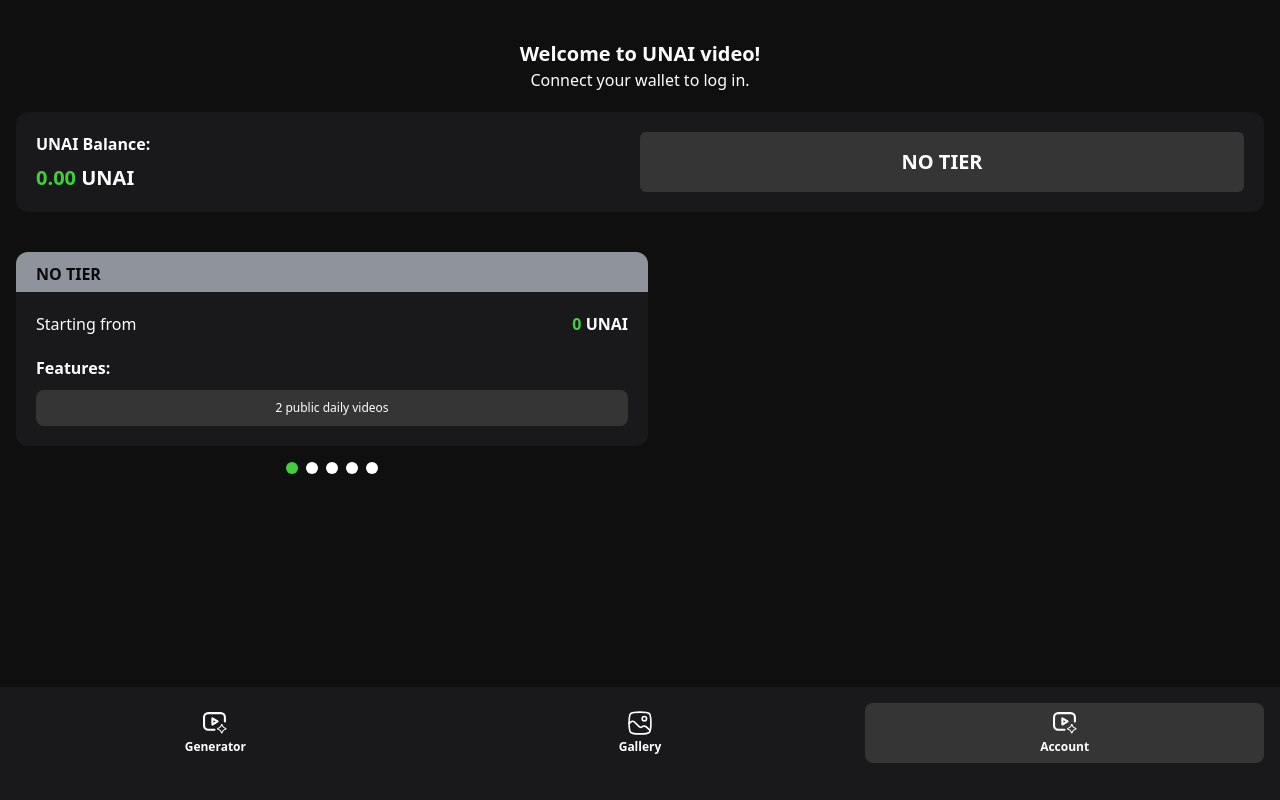
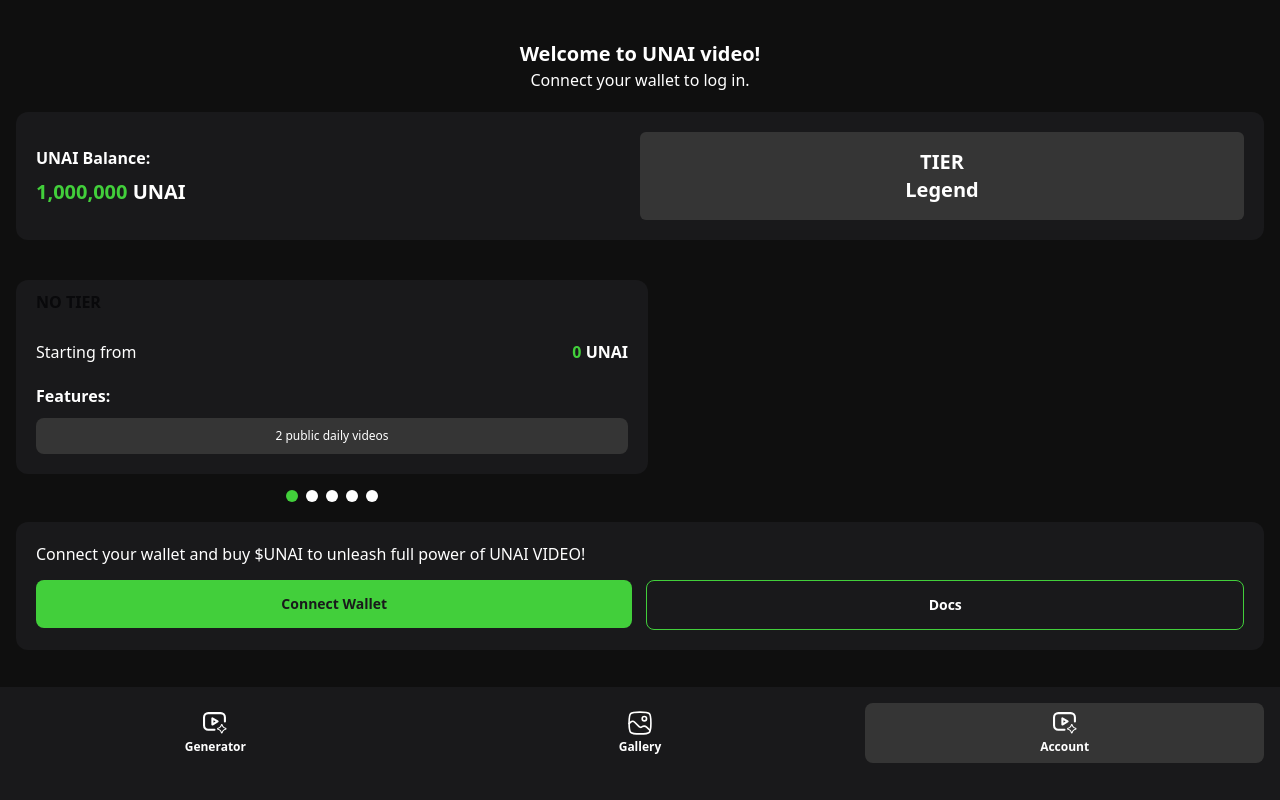
Before and after one commit to root9464/NextJs_UnaiVideo, a Next.js app: page /account in a window 1280 px wide. Built offline with nearby package versions, Linux system fonts and the light colour scheme.

Commit message:
finish create account page

```diff
--- a/src/app/api/user/route.ts
+++ b/src/app/api/user/route.ts
@@ -3,8 +3,9 @@
 import { NextRequest, NextResponse } from 'next/server';
 
 export async function POST(req: NextRequest) {
-  try {
   const user: User = await req.json();
+
+  if (!user) return NextResponse.json({ status: 'Error', success: false, error: 'User data is required' }, { status: 400 });
 
   const existingUser = await prisma.user.findFirst({
     where: {
@@ -13,13 +14,19 @@
   });
 
   if (existingUser) {
-      if (existingUser.firstName !== user.firstName || existingUser.lastName !== user.lastName || existingUser.tier !== user.tier) {
+    if (
+      existingUser.firstName !== user.firstName ||
+      existingUser.lastName !== user.lastName ||
+      existingUser.tier !== user.tier ||
+      existingUser.wallet !== user.wallet
+    ) {
       const updatedUser = await prisma.user.update({
         where: { id: existingUser.id },
         data: {
           firstName: user.firstName,
           lastName: user.lastName,
           tier: user.tier,
+          wallet: user.wallet,
         },
       });
       return NextResponse.json({
@@ -41,17 +48,6 @@
     success: true,
     user: newUser,
   });
-  } catch (error) {
-    console.error('Error saving user:', error);
-    return NextResponse.json(
-      {
-        status: 'Error',
-        success: false,
-        error: 'Failed to save user to the database.',
-      },
-      { status: 500 },
-    );
-  }
 }
 
 export async function GET(req: NextRequest) {
--- a/src/components/Carousel.tsx
+++ b/src/components/Carousel.tsx
@@ -1,5 +1,6 @@
 'use client';
 
+import { calculateColor } from '@/modules/Account/func/funcs';
 import { Tier } from '@/shared/types/types';
 import { motion, useMotionValue } from 'motion/react';
 import { Dispatch, SetStateAction, useEffect, useState } from 'react';
@@ -20,17 +21,6 @@
   mass: 3,
   stiffness: 400,
   damping: 50,
-};
-
-const calculateColor = (tier: Tier) => {
-  const colors = {
-    null: 'bg-[#8E939C]',
-    Pioneer: 'bg-[#54E584]',
-    Champion: 'bg-[#79CEFF]',
-    Hero: 'bg-[#BD6DFF]',
-    Legend: 'bg-[#FFA459]',
-  };
-  return colors[tier as keyof typeof colors] || colors.null;
 };
 
 export const SwipeCarousel = ({ blockContent }: { blockContent: CarouselProps[] }) => {
@@ -95,7 +85,7 @@
           style={{ transform: 'none' }}
           className={`relative flex h-full w-full shrink-0 flex-col rounded-xl bg-uiDarkGray`}
         >
-          <div className={`text-uiBlack h-10 w-full rounded-t-xl px-5 py-2.5 ${calculateColor(value.tier)}`}>
+          <div className={`h-10 w-full rounded-t-xl px-5 py-2.5 text-uiBlack bg-${calculateColor(value.tier)}`}>
             <p className='text-base font-semibold'>{value.headerText}</p>
           </div>
 
--- a/src/modules/Account/Module.tsx
+++ b/src/modules/Account/Module.tsx
@@ -1,4 +1,5 @@
 import { SwipeCarousel } from '@/components/Carousel';
+import { TiersBlock } from './components/TIers';
 import { TIERS_DATA } from './constants/const';
 
 export const AccountPageFlow = () => {
@@ -6,19 +7,17 @@
     <div className='relative h-[calc(100%-113px)] w-full px-4 py-5'>
       <WelcomeText />
 
-      <div className='grid h-fit w-full grid-cols-2 rounded-xl bg-uiDarkGray p-5'>
-        <div className='flex h-full w-full flex-col gap-y-2'>
-          <p className='text-base font-semibold'>UNAI Balance:</p>
-          <p className='text-xl font-semibold'>
-            <span className='text-uiLime'>0.00</span> UNAI
-          </p>
-        </div>
-        <div className='rounded-[6px] bg-uiPrimaryLightGray p-4 text-center'>
-          <p className='text-xl font-semibold'>NO TIER</p>
+      <TiersBlock tier={'Legend'} unaiTokens={1_000_000} />
+
+      <SwipeCarousel blockContent={TIERS_DATA} />
+
+      <div className='mt-5 flex h-max w-full flex-col gap-[14px] rounded-xl bg-uiDarkGray p-5'>
+        <h3 className='text-base'>Connect your wallet and buy $UNAI to unleash full power of UNAI VIDEO!</h3>
+        <div className='flex h-fit w-full flex-row gap-[14px]'>
+          <button className='h-fit w-full rounded-[8px] bg-uiLime px-3 py-[14px] text-sm font-semibold text-uiDarkGray'>Connect Wallet</button>
+          <button className='h-fit w-full rounded-[8px] border border-uiLime bg-transparent px-3 py-[14px] text-sm font-semibold'>Docs</button>
         </div>
       </div>
-
-      <SwipeCarousel blockContent={TIERS_DATA} />
     </div>
   );
 };
--- /dev/null
+++ b/src/modules/Account/components/TIers.tsx
@@ -0,0 +1,26 @@
+'use client';
+import { Tier } from '@shared/types/types';
+import { calculateColor } from '../func/funcs';
+
+export const TiersBlock = ({ tier, unaiTokens }: { tier: Tier; unaiTokens: number }) => {
+  const tierColor = calculateColor(tier);
+  return (
+    <div className='grid h-fit w-full grid-cols-2 rounded-xl bg-uiDarkGray p-5'>
+      <div className='flex h-full w-full flex-col justify-center gap-y-2'>
+        <p className='text-base font-semibold'>UNAI Balance:</p>
+        <p className='text-xl font-semibold'>
+          <span className='text-uiLime'>{(tier && unaiTokens.toLocaleString()) || '0.00'}</span> UNAI
+        </p>
+      </div>
+      <div className='rounded-[6px] bg-uiPrimaryLightGray p-4 text-center'>
+        {tier ? (
+          <p className='flex flex-col text-xl font-semibold'>
+            TIER <span className={`text-${tierColor}`}>{tier}</span>
+          </p>
+        ) : (
+          <p className='text-xl font-semibold'>NO TIER</p>
+        )}
+      </div>
+    </div>
+  );
+};
--- /dev/null
+++ b/src/modules/Account/func/funcs.ts
@@ -0,0 +1,12 @@
+import { Tier } from '@shared/types/types';
+
+export const calculateColor = (tier: Tier) => {
+  const colors = {
+    null: '[#8E939C]',
+    Pioneer: '[#54E584]',
+    Champion: '[#79CEFF]',
+    Hero: '[#BD6DFF]',
+    Legend: '[#FFA459]',
+  };
+  return colors[tier as keyof typeof colors] || colors.null;
+};
--- a/src/modules/Main/Module.tsx
+++ b/src/modules/Main/Module.tsx
@@ -101,7 +101,7 @@
 
   return (
     <div className='relative h-[calc(100%-113px)] w-full px-4 py-5'>
-      <Limits />
+      <Limits tokenValue={2} />
       <div className='mt-[14px] flex h-72 w-full items-center justify-center rounded-xl border border-uiLime/30 bg-uiDarkGray outline-none'>
         {isSuccess && isDataSuccess && (
           <video src={data.video} controls className='h-full w-full rounded-xl border border-uiLime/30 bg-lime-400 object-cover outline-none' />
--- a/src/modules/Main/components/Limits.tsx
+++ b/src/modules/Main/components/Limits.tsx
@@ -2,11 +2,11 @@
 import LabelLogo from '@public/svg/LabelLogo.svg';
 import Link from 'next/link';
 
-export const Limits = () => (
+export const Limits = ({ tokenValue }: { tokenValue: number }) => (
   <div className='relative flex h-[100px] w-full flex-row justify-between gap-x-1 bg-[#09090B]'>
     <div className='flex h-full w-full flex-col rounded-bl-xl rounded-tl-xl bg-uiDarkGray px-5 py-4 text-start font-semibold'>
       <h3 className='text-base'>Tokens left:</h3>
-      <h2 className='text-[32px]'>2</h2>
+      <h2 className='text-[32px]'>{tokenValue}</h2>
     </div>
     <img src={LabelLogo.src} alt='' className='absolute left-1/2 h-[43px] w-[60px] -translate-x-1/2 transform' />
     <div className='flex h-full w-full flex-col items-center justify-center rounded-br-xl rounded-tr-xl bg-uiDarkGray px-5 py-4'>
--- a/src/modules/Main/func/getTier.ts
+++ b/src/modules/Main/func/getTier.ts
@@ -1,19 +1,31 @@
-import { Tier, User } from '@/shared/types/types';
+import { User } from '@/shared/types/types';
 
-export const calculateTier = (user: User, tokens: number): Tier => {
+export const calculateTier = (user: User, tokens: number) => {
   const required = user.wallet && user.wallet.startsWith('0x') ? true : false;
   switch (true) {
     case required && tokens >= 50_000:
-      return 'Pioneer';
+      return {
+        tier: 'Pioneer',
+        limit: 2,
+      };
 
     case required && tokens >= 250_000:
-      return 'Champion';
+      return {
+        tier: 'Champion',
+        limit: 5,
+      };
 
     case required && tokens >= 500_000:
-      return 'Hero';
+      return {
+        tier: 'Hero',
+        limit: 10,
+      };
 
     case required && tokens >= 900_000:
-      return 'Legend';
+      return {
+        tier: 'Legend',
+        limit: 20,
+      };
     default:
       return null;
   }
```
Lines whose indentation alone changed are shown as unchanged.
